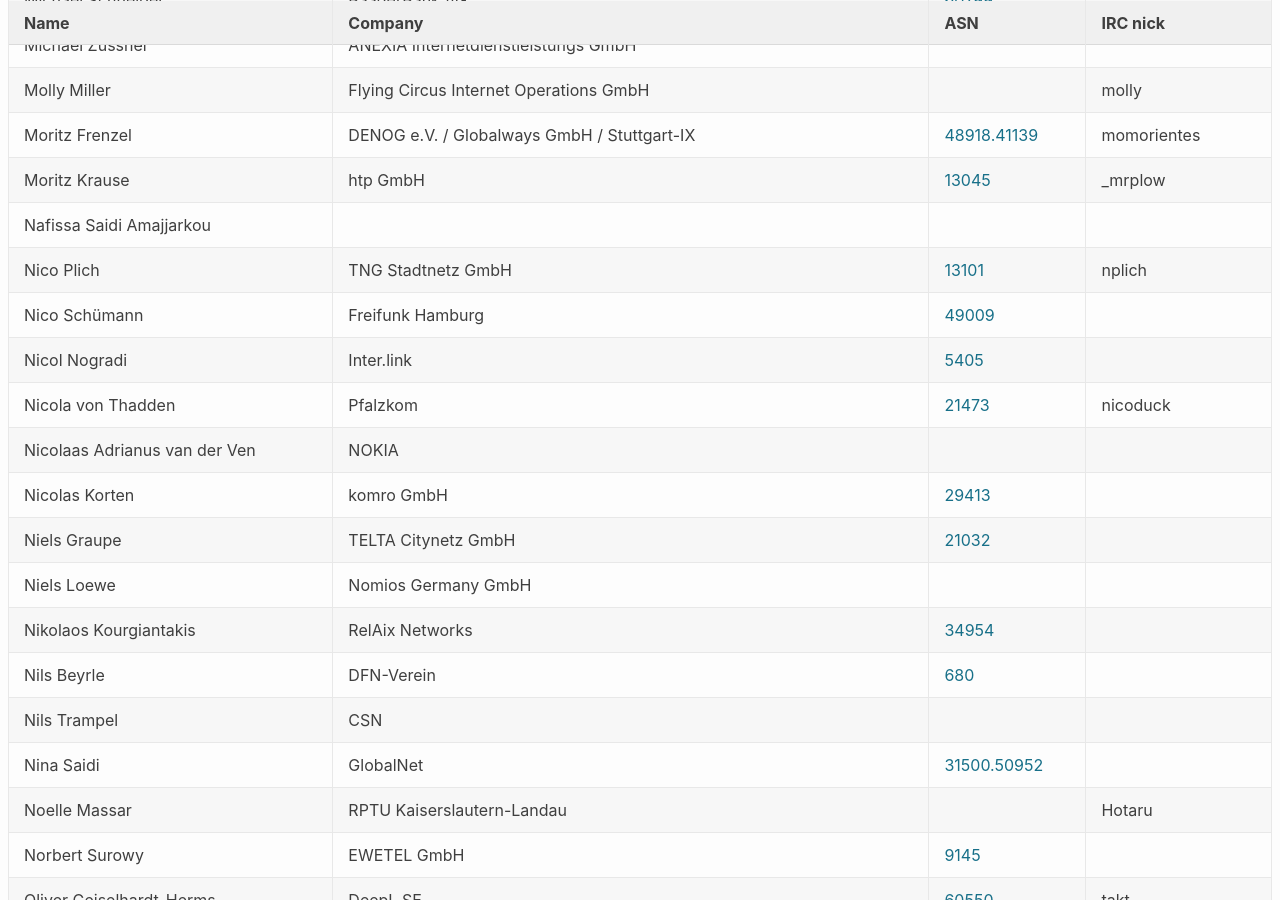
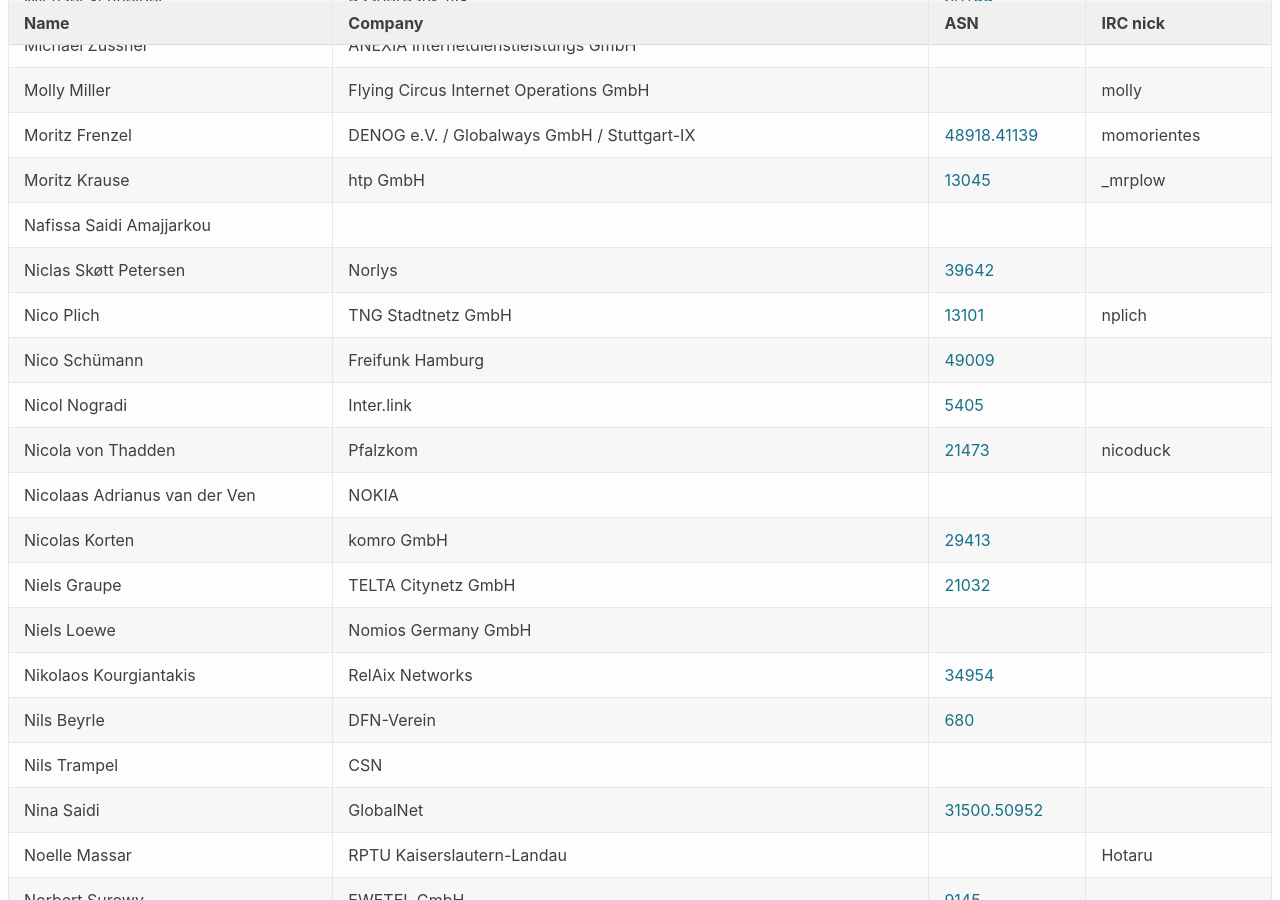
Before and after one commit to denog/pretix-attendeelist, a Jekyll site: the page built from denog15/index.md, in a window 1280 px wide and 900 px high, scrolled down 12034 px. Built offline with Jekyll 4.4.1, drawn with Linux system fonts in a browser that asks for light colours; some of the changed text lies outside the part shown.

Commit message:
Latest data: Wed Nov  1 10:10:45 UTC 2023

```diff
--- a/_data/attendees_denog15_online.json
+++ b/_data/attendees_denog15_online.json
@@ -264,6 +264,12 @@
     "asn": "24679"
   },
   {
+    "name": "Tatiana Kozhina",
+    "company": "NewTelco GmbH",
+    "irc": null,
+    "asn": null
+  },
+  {
     "name": "Thies Müller",
     "company": null,
     "irc": "thies",
--- a/_data/attendees_denog15_onsite.json
+++ b/_data/attendees_denog15_onsite.json
@@ -1614,6 +1614,12 @@
     "asn": null
   },
   {
+    "name": "Niclas Skøtt Petersen",
+    "company": "Norlys",
+    "irc": null,
+    "asn": "39642"
+  },
+  {
     "name": "Nicolaas Adrianus van der Ven",
     "company": "NOKIA",
     "irc": null,
```
